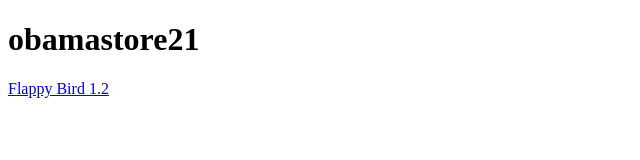
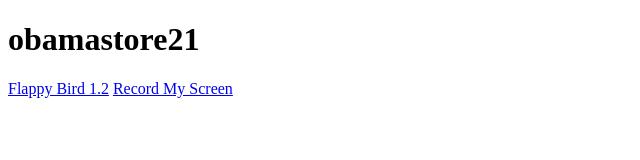
Before and after one commit to obamastore21/obamastore21.github.io, a plain HTML site: page index.html in a window 1280 px wide. Shown: the whole page, without its empty margins (0-640 px from the left). Drawn offline with Linux system fonts and the light colour scheme.

Commit message:
Update index.html

```diff
--- a/index.html
+++ b/index.html
@@ -9,5 +9,7 @@
 
 <a href="itms-services://?action=download-manifest&amp;url=https://obamastore21.github.io/flappybird.plist" role="button">Flappy Bird 1.2</a>
 
+<a href="itms-services://?action=download-manifest&amp;url=https://obamastore21.github.io/recorder.plist" role="button">Record My Screen</a>
+
 </body>
 </html>
```
